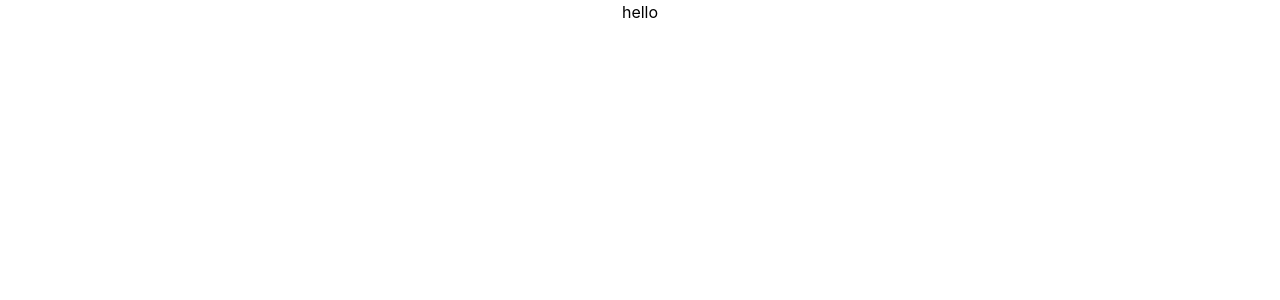
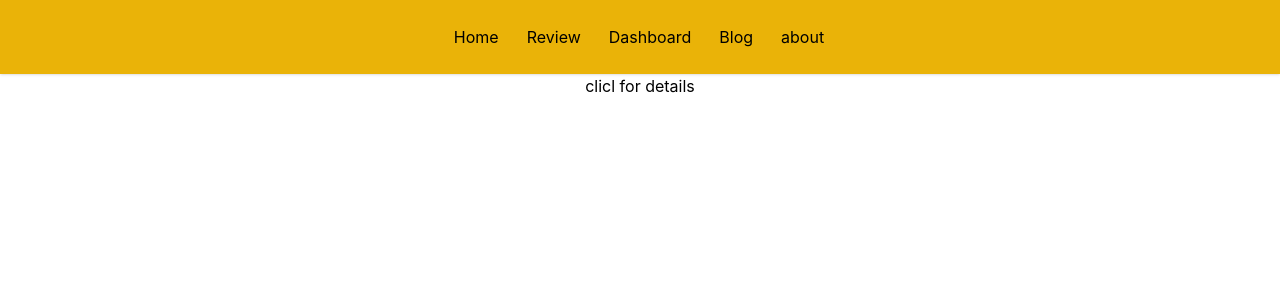
Before and after one commit to Dip8080/product-analysis, a React (Create React App) app: page / in a window 1280 px wide. Shown: the top 300 px of the page. Built offline with nearby package versions, Linux system fonts and the light colour scheme.

Commit message:
2nd commit

```diff
--- a/src/App.js
+++ b/src/App.js
@@ -1,10 +1,18 @@
 
+import { Route, Routes } from 'react-router-dom';
 import './App.css';
+import Blog from './Components/Blog/Blog';
+import Home from './Components/Home/Home';
+import Nav from './Components/Nav/Nav';
 
 function App() {
   return (
     <div className="App">
-      <h1>hello</h1>
+      <Nav></Nav>
+      <Routes>
+        <Route path='/' element={<Home></Home>}></Route>
+        <Route path='/blog' element={<Blog></Blog>}></Route>
+      </Routes>
     </div>
   );
 }
--- /dev/null
+++ b/src/Components/Blog/Blog.js
@@ -0,0 +1,11 @@
+import React from 'react';
+
+const Blog = () => {
+    return (
+        <div>
+            <h1>this is blog page</h1>
+        </div>
+    );
+};
+
+export default Blog;
--- /dev/null
+++ b/src/Components/Home/Home.js
@@ -0,0 +1,24 @@
+import React from 'react';
+
+const Home = () => {
+    return (
+        <div>
+            <div>
+                <h1>
+
+                </h1>
+                <p>
+
+                </p>
+
+                <button>clicl for details</button>
+
+            </div>
+            <div>
+
+            </div>
+        </div>
+    );
+};
+
+export default Home;
--- /dev/null
+++ b/src/Components/Nav/Nav.css
@@ -0,0 +1,16 @@
+
+ul{
+    display: flex;
+    justify-content: center;
+}
+ul li{
+padding:5px 15px 5px 13px;
+transition: background-color  1s;
+border-radius: 10%;
+}
+
+ul li:hover{
+    background-color: rgba(255, 255, 0, 0.322);
+    box-shadow: 1px;
+
+}
--- /dev/null
+++ b/src/Components/Nav/Nav.js
@@ -0,0 +1,19 @@
+import React from 'react';
+import { Link } from 'react-router-dom';
+import('./Nav.css')
+
+const Nav = () => {
+    return (
+        <div className='p-5 bg-yellow-500  shadow navbar'>
+            <ul className='flex subpixel-antialiased'>
+             <li><Link to={'/'}>Home</Link></li>
+             <li><Link to={''}>Review</Link></li>
+             <li><Link to={''}>Dashboard</Link></li>
+             <li><Link to={'/blog'}>Blog</Link></li>
+             <li><Link to={''}>about</Link></li>
+            </ul>
+        </div>
+    );
+};
+
+export default Nav;
```
Also changed, not shown: src/Components/Home/Home.css (added).
